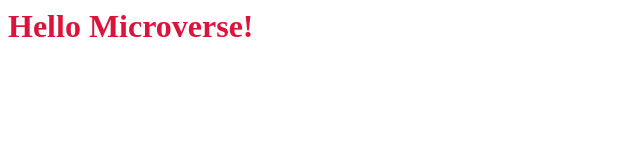
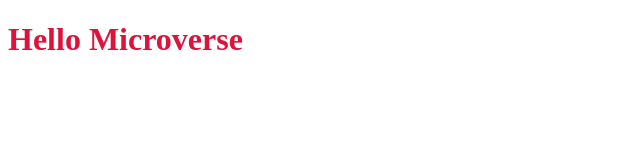
Before and after one commit to kaizipaul/hello-microverse, a plain HTML site: page index.html in a window 1280 px wide. Shown: the whole page, without its empty margins (0-640 px from the left). Drawn offline with Linux system fonts and the light colour scheme.

Commit message:
corrections to index.html

```diff
--- a/index.html
+++ b/index.html
@@ -1,3 +1,4 @@
+<!DOCTYPE html>
 <html lang="en">
 <head>
     <meta charset="UTF-8">
@@ -7,6 +8,7 @@
     <link rel="stylesheet" href="styles.css">
 </head>
 <body>
-    <h1>Hello Microverse!</h1>
+    <h1>Hello Microverse</h1>
+
 </body>
 </html>
```
